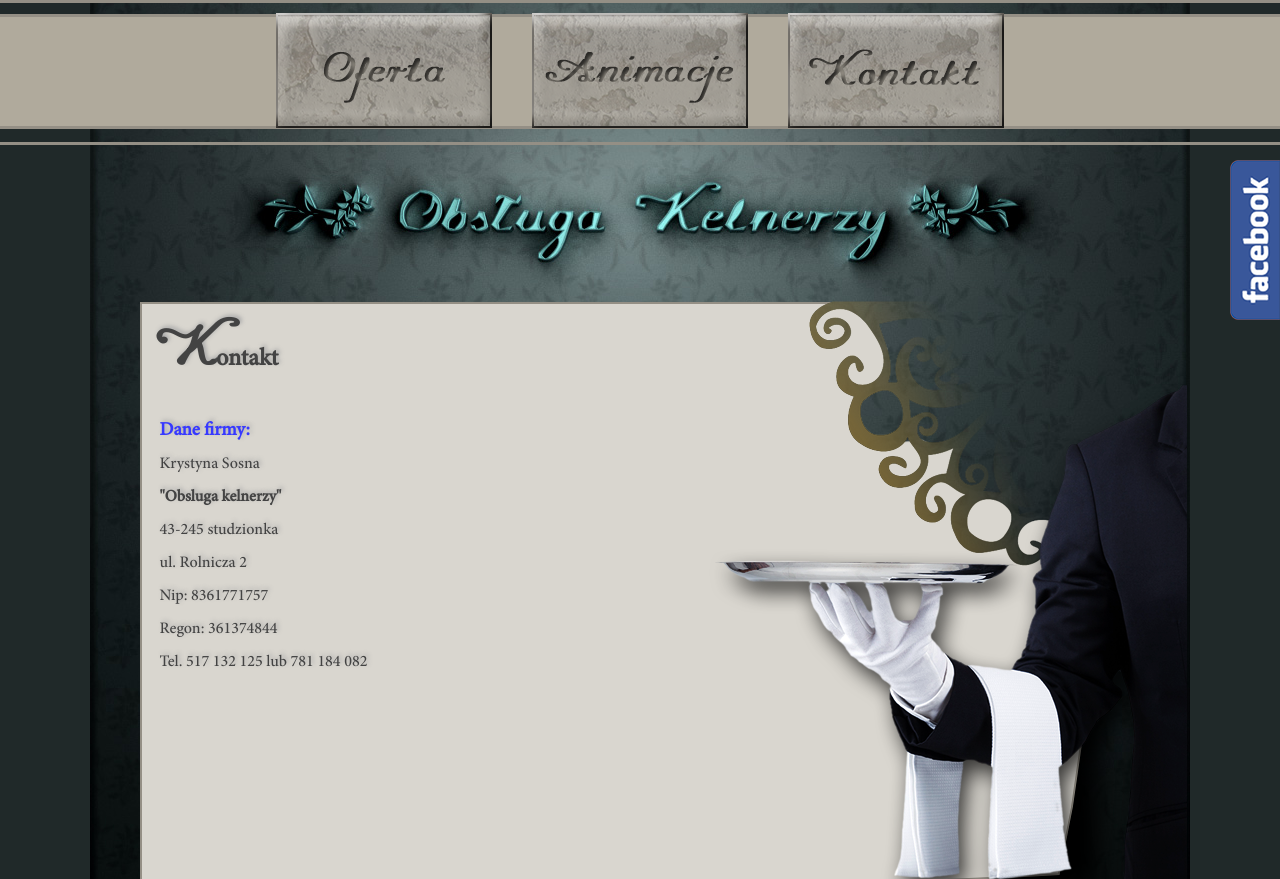
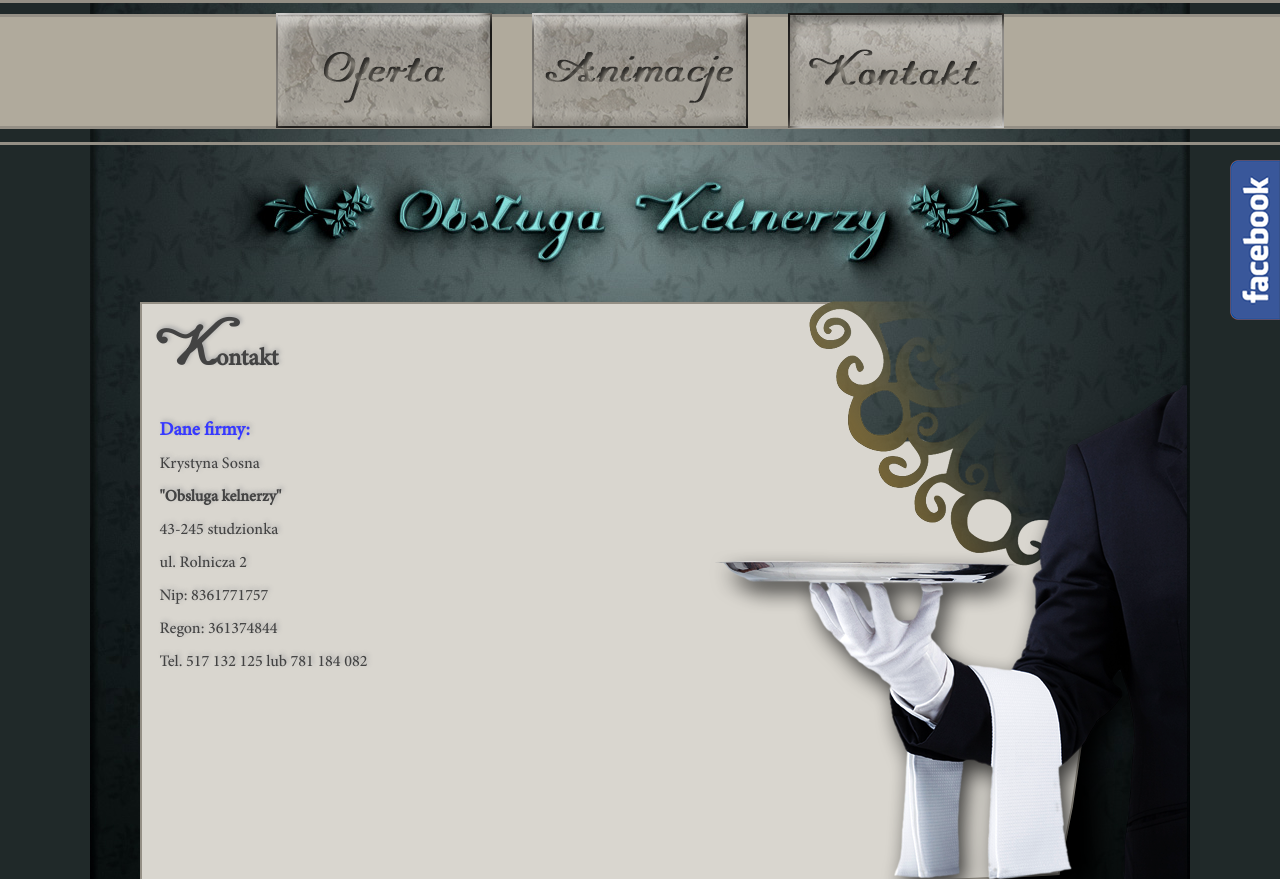
Before and after one commit to ampulos/krysia, a plain HTML site: page kontakt.html in a window 1280 px wide. Shown: the top 879 px of the page. Drawn offline with Linux system fonts and the light colour scheme; files whose address does not match are found by name.

Commit message:
add active menu navigation

```diff
--- a/css/main.css
+++ b/css/main.css
@@ -101,7 +101,7 @@ header nav ul li:nth-child(2){
 header nav ul li:nth-child(3){
   background: url(../img/przycisk_bg_3.png) 0 0 no-repeat;
 }
-header nav ul li:hover{
+header nav ul li:hover,header nav ul li.active{
   background-position: 0 -115px;
 }
 
--- a/kontakt.html
+++ b/kontakt.html
@@ -62,7 +62,7 @@
             <li>
                 <a href="/animacje.html"></a>
             </li>
-            <li>
+            <li class="active">
                 <a href="/kontakt.html"></a>
             </li>
             <li class="clear"></li>
```
Also changed, not shown: animacje.html (+1 -1 lines), index.html (+1 -1 lines).
